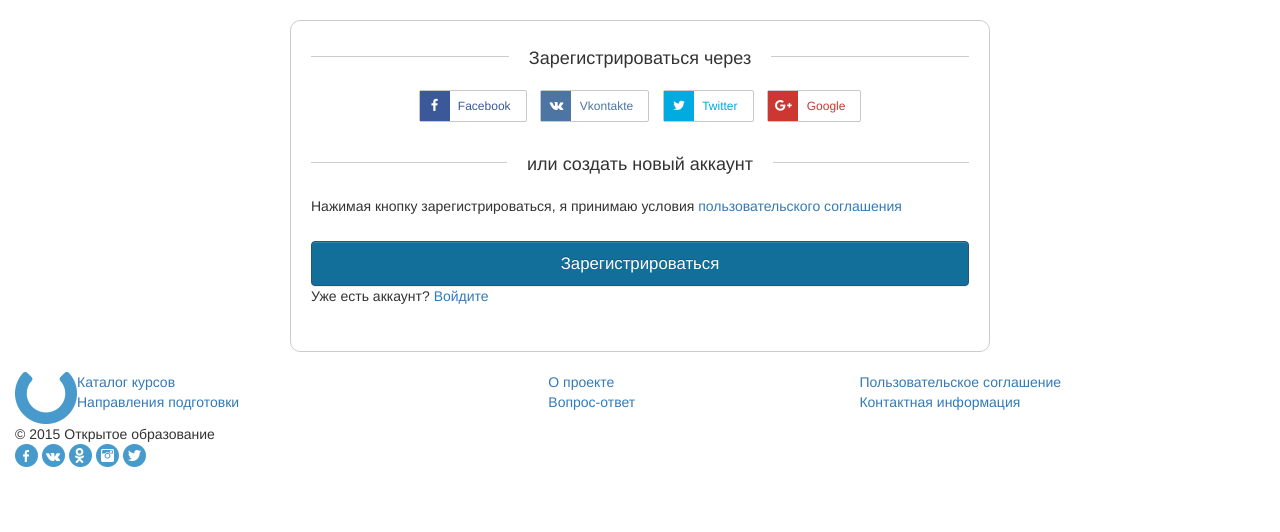
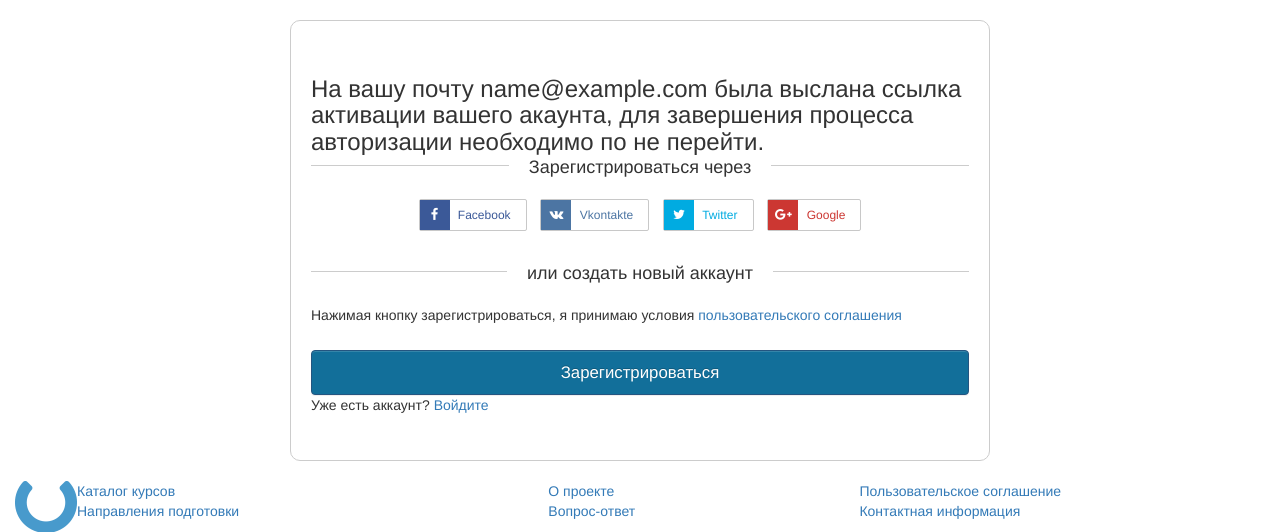
Before and after one commit to mico/npoed-sso-edx, a Django app: template templates/registration/registration_form.html in a window 1280 px wide. Shown: the part 48-580 px from the top of the page. Run offline with Django 3.2, Linux system fonts and the light colour scheme; the template is opened without the code that fills it: most values are stand-ins (such as "Sample title", 1, 10 or a date in 2020); some libraries are stand-ins or nearby versions.

Commit message:
add message about mail activation

```diff
--- a/templates/registration/registration_form.html
+++ b/templates/registration/registration_form.html
@@ -9,9 +9,13 @@
 
 {% block content %}
 <div class="content-wrapper">
-
   <div class="auth-wrapper">
     <div class="auth-section reg-social-networks">
+      {% if email %}
+      <h3>На вашу почту {{ email }} была выслана ссылка активации вашего акаунта,
+	для завершения процесса авторизации необходимо по не перейти.</h3>
+      {% endif %}
+
       <h2><span>Зарегистрироваться через</span></h2>
       <ul>
         <li class="reg-btn reg-btn-fb"><a class="custom_img-thumbnail_link" href="{% url 'social:begin' 'facebook' %}?{{ request.META.QUERY_STRING }}"><i class="fa fa-facebook"></i> Facebook</a></li>
```
